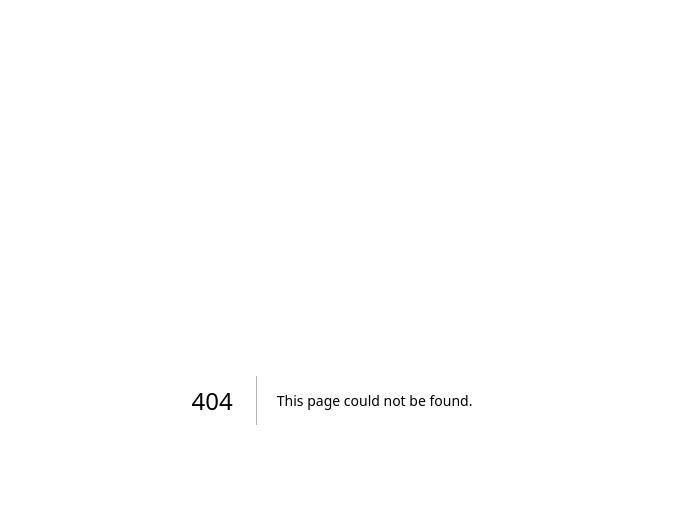
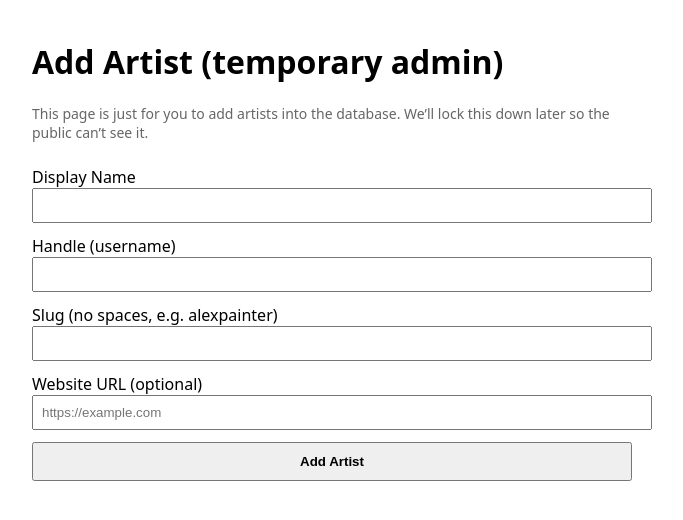
Before and after one commit to BillyZera/pureart-alliance, a Next.js app: page /admin in a window 1280 px wide. Before the commit this address had no page. Shown: the top 520 px of the page, without its empty margins (308-991 px from the left). Built offline with nearby package versions, Linux system fonts and the light colour scheme; no server answers.

Commit message:
Add /admin page for adding artists

```diff
--- /dev/null
+++ b/pages/admin.js
@@ -0,0 +1,105 @@
+import { useState } from 'react';
+import { supabase } from '../lib/supabaseClient';
+
+export default function AdminPage() {
+  const [displayName, setDisplayName] = useState('');
+  const [handle, setHandle] = useState('');
+  const [slug, setSlug] = useState('');
+  const [websiteUrl, setWebsiteUrl] = useState('');
+  const [message, setMessage] = useState('');
+
+  async function addArtist(e) {
+    e.preventDefault();
+    setMessage('Saving...');
+
+    const { error } = await supabase.from('artists').insert([
+      {
+        display_name: displayName,
+        handle,
+        slug,
+        website_url: websiteUrl,
+        status: 'active'
+      }
+    ]);
+
+    if (error) {
+      console.error(error);
+      setMessage('Error: ' + error.message);
+    } else {
+      setMessage('Artist added!');
+      setDisplayName('');
+      setHandle('');
+      setSlug('');
+      setWebsiteUrl('');
+    }
+  }
+
+  return (
+    <main style={{
+      maxWidth:600,
+      margin:'40px auto',
+      padding:'0 16px',
+      fontFamily:'system-ui,sans-serif'
+    }}>
+      <h1>Add Artist (temporary admin)</h1>
+      <p style={{fontSize:14, color:'#666'}}>
+        This page is just for you to add artists into the database.
+        We’ll lock this down later so the public can’t see it.
+      </p>
+
+      <form onSubmit={addArtist} style={{display:'grid', gap:'12px', marginTop:'24px'}}>
+        <label>
+          Display Name<br />
+          <input
+            style={{width:'100%', padding:'8px'}}
+            value={displayName}
+            onChange={e => setDisplayName(e.target.value)}
+            required
+          />
+        </label>
+
+        <label>
+          Handle (username)<br />
+          <input
+            style={{width:'100%', padding:'8px'}}
+            value={handle}
+            onChange={e => setHandle(e.target.value)}
+            required
+          />
+        </label>
+
+        <label>
+          Slug (no spaces, e.g. alexpainter)<br />
+          <input
+            style={{width:'100%', padding:'8px'}}
+            value={slug}
+            onChange={e => setSlug(e.target.value)}
+            required
+          />
+        </label>
+
+        <label>
+          Website URL (optional)<br />
+          <input
+            style={{width:'100%', padding:'8px'}}
+            value={websiteUrl}
+            onChange={e => setWebsiteUrl(e.target.value)}
+            placeholder="https://example.com"
+          />
+        </label>
+
+        <button type="submit" style={{
+          padding:'10px 14px',
+          fontWeight:'bold',
+          cursor:'pointer'
+        }}>
+          Add Artist
+        </button>
+      </form>
+
+      {message && (
+        <p style={{marginTop:'16px', fontWeight:'bold'}}>{message}</p>
+      )}
+    </main>
+  );
+}
```
